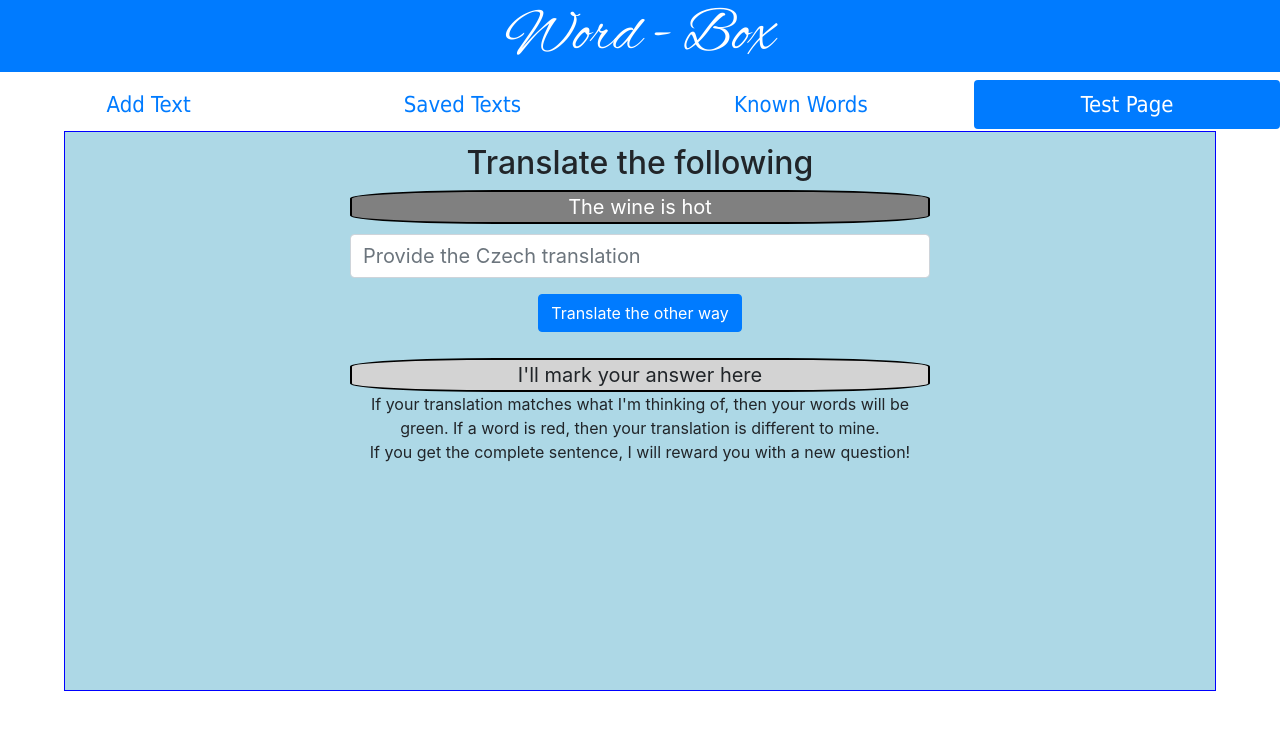
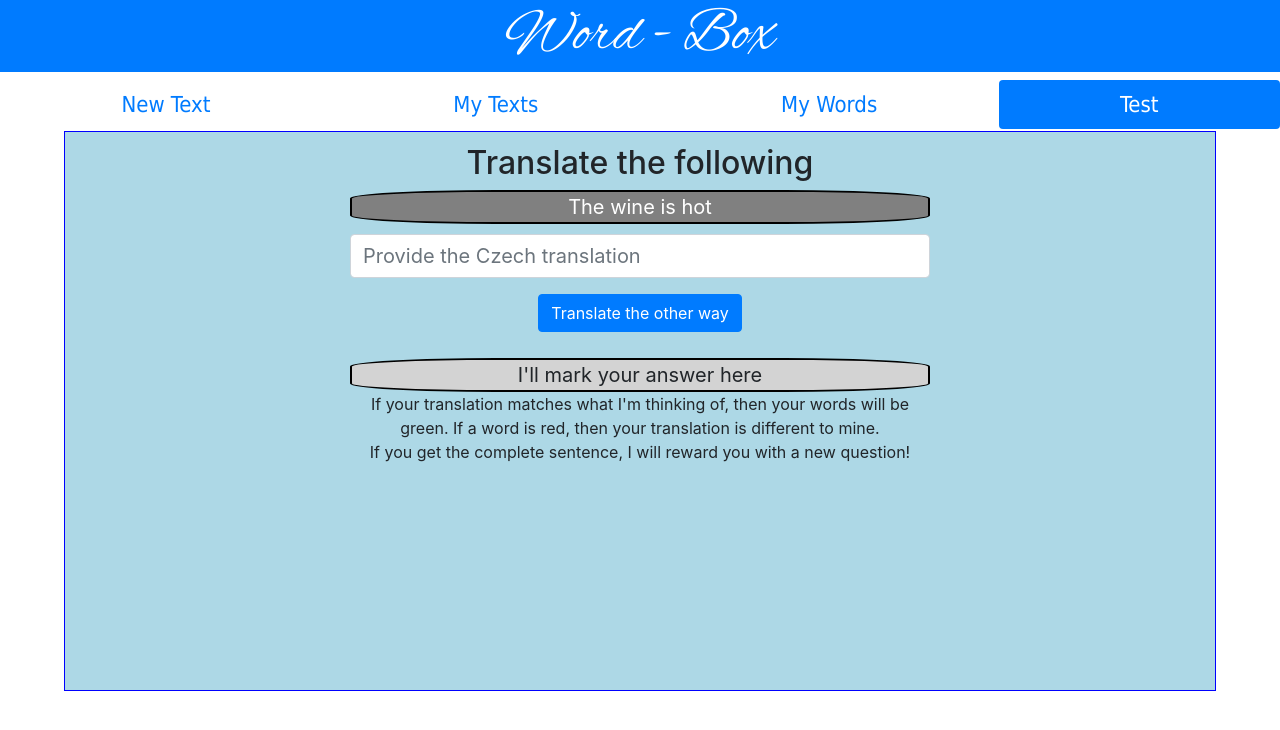
Before and after one commit to tommcandrew/Word-Box, a React (Create React App) app: page / in a window 1280 px wide. Shown: the top 730 px of the page. Built offline with nearby package versions, Linux system fonts and the light colour scheme.

Commit message:
renamed tabs

```diff
--- a/src/App.js
+++ b/src/App.js
@@ -219,7 +219,7 @@ render() {
         className='tabs'
         fill
         >
-        <Tab eventKey='Reader' title='Add Text' className='blueBackground' >
+        <Tab eventKey='Reader' title='New Text' className='blueBackground' >
           <Reader
             knownWords={this.state.knownWords}
             saveText={this.saveText}
@@ -233,10 +233,10 @@ render() {
             clearStateTextInfo={this.clearStateTextInfo}
             deleteText={this.deleteText} />
         </Tab>
-        <Tab eventKey='TextCatalogue' title='Saved Texts' className='blueBackground' >
+        <Tab eventKey='TextCatalogue' title='My Texts' className='blueBackground' >
           <TextCatalogue savedTexts={this.state.savedTexts} goToReader={this.goToReader} deleteFromCatalogue={this.deleteFromCatalogue}/>
         </Tab>
-        <Tab eventKey='WordList' title='Known Words' className='blueBackground' >
+        <Tab eventKey='WordList' title='My Words' className='blueBackground' >
           <WordListDisplay
             words={this.state.knownWords}
             types={this.state.typesToShow}
@@ -249,7 +249,7 @@ render() {
             wordClick={this.wordClicked}
           />
         </Tab>
-        <Tab eventKey='testPage' title='Test Page' className='blueBackground' >
+        <Tab eventKey='testPage' title='Test' className='blueBackground' >
           <TestPage
             language={this.state.knownWords.foreignLang}
             transMode={this.state.translationMode}
```
